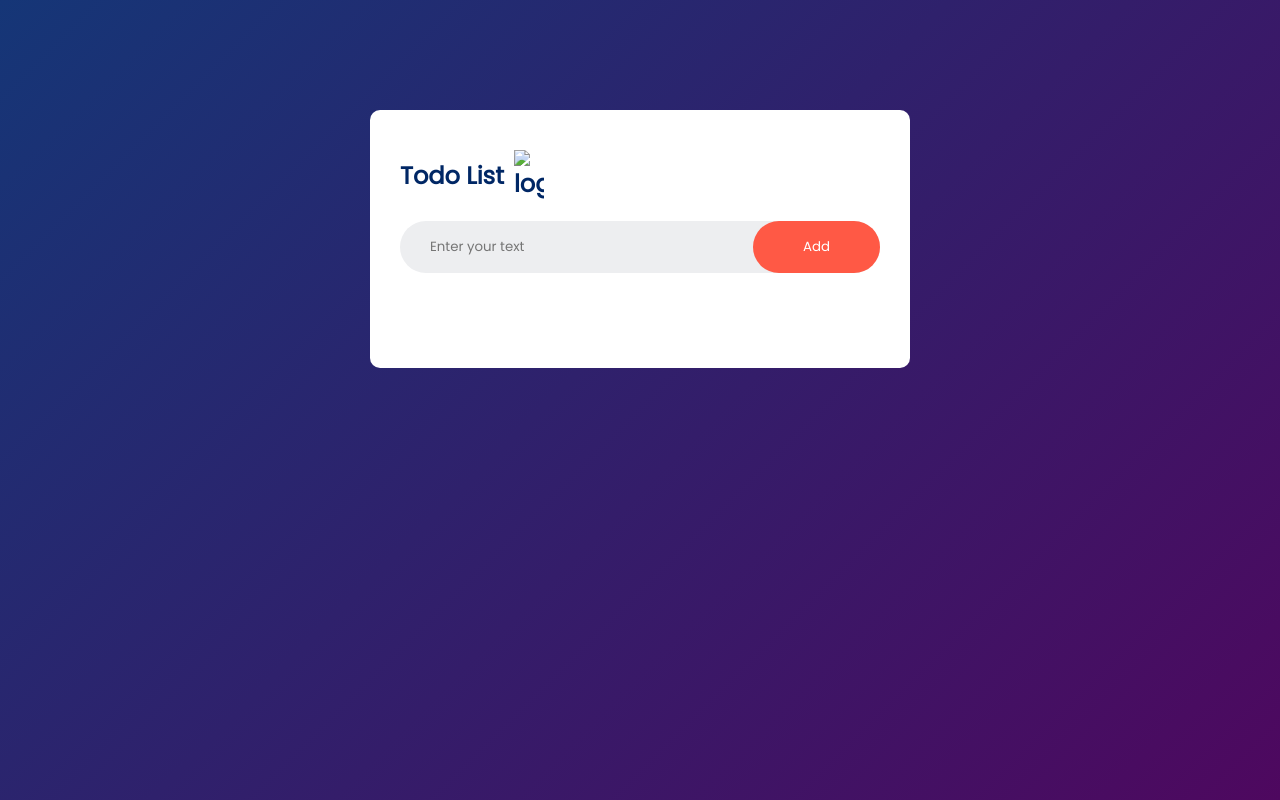
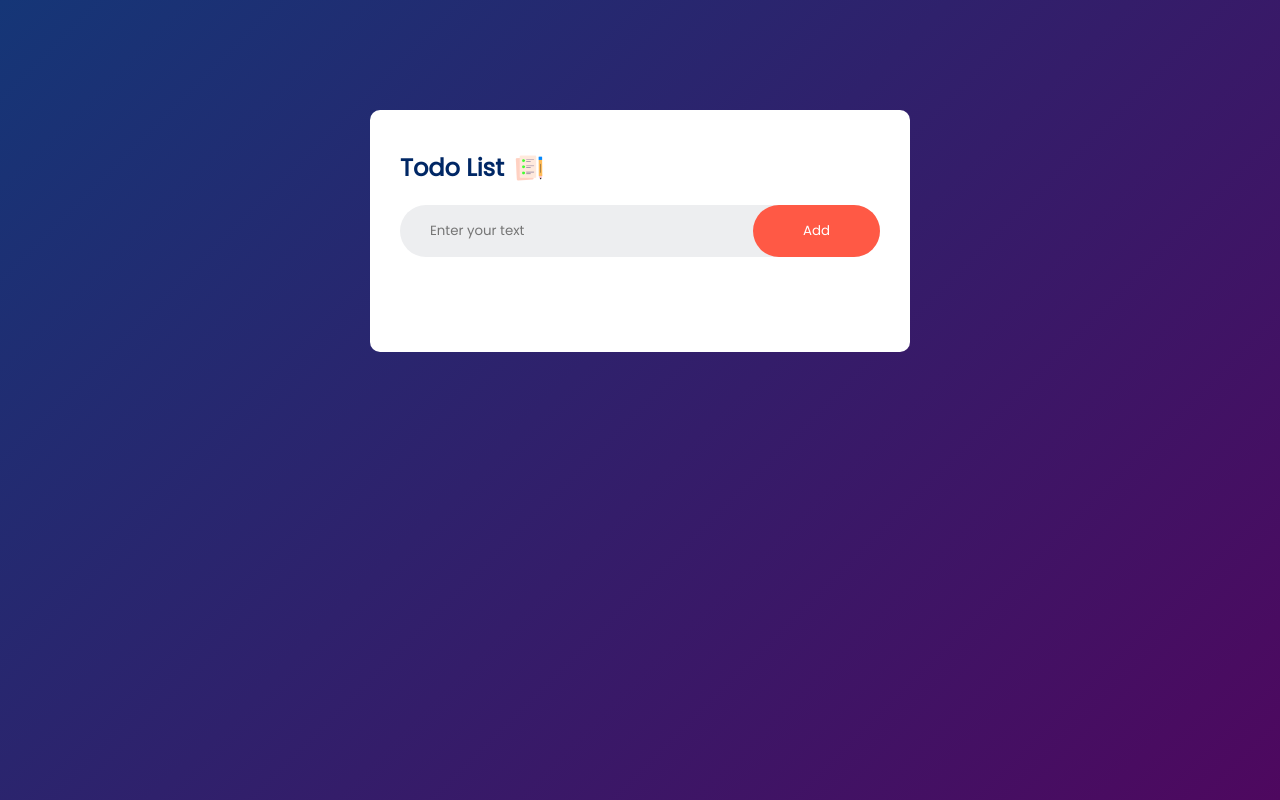
Before and after one commit to Alan-Abdul-Kalaam-25/Todos-App, a plain HTML site: page index.html in a window 1280 px wide. Drawn offline with Linux system fonts and the light colour scheme.

Commit message:
Updated src of logo

```diff
--- a/index.html
+++ b/index.html
@@ -9,7 +9,7 @@
 <body>
     <div class="container">
         <div class="todo-app">
-            <h2>Todo List <img src="images/icon.png" alt="logo"></h2>
+            <h2>Todo List <img src="./icon.png" alt="logo"></h2>
             <div class="row">
                 <input id="input-box" type="text" placeholder="Enter your text">
                 <button onclick="addTask()">Add</button>
```
